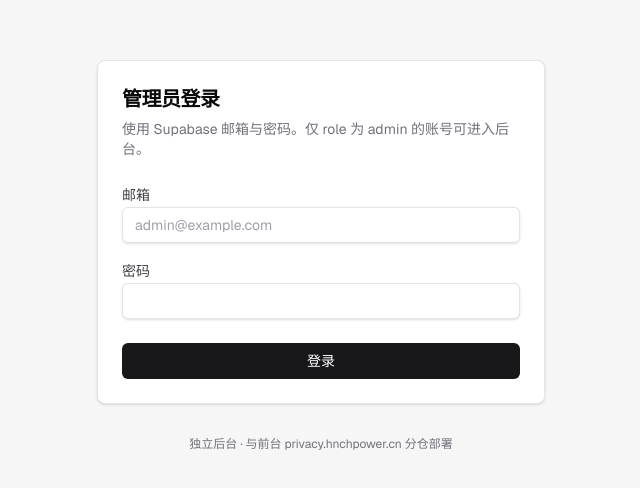
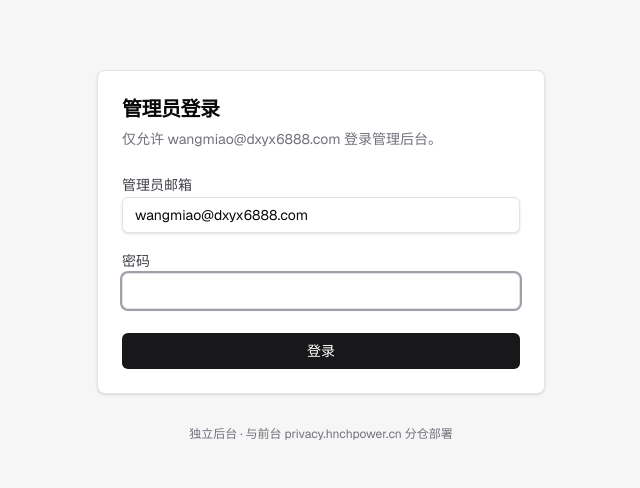
Before and after one commit to wangmiao033/privacy-admin.hnchpower.cn, a Next.js app: page /login in a window 1280 px wide. Shown: the part 144-632 px from the top of the page, without its empty margins (319-959 px from the left). Built offline with nearby package versions, Linux system fonts and the light colour scheme.

Commit message:
后台登录页锁定指定管理员账号

```diff
--- a/src/components/login-form.tsx
+++ b/src/components/login-form.tsx
@@ -15,12 +15,13 @@ import {
   CardTitle,
 } from "@/components/ui/card";
 
+const ALLOWED_ADMIN_EMAIL = "wangmiao@dxyx6888.com";
+
 export function LoginForm() {
   const router = useRouter();
   const searchParams = useSearchParams();
   const nextPath = searchParams.get("next") || "/dashboard";
 
-  const [email, setEmail] = useState("");
   const [password, setPassword] = useState("");
   const [error, setError] = useState<string | null>(null);
   const [loading, setLoading] = useState(false);
@@ -31,8 +32,8 @@ export function LoginForm() {
     setLoading(true);
     try {
       const supabase = createClient();
-      const { error: signErr } = await supabase.auth.signInWithPassword({
-        email: email.trim(),
+      const { data, error: signErr } = await supabase.auth.signInWithPassword({
+        email: ALLOWED_ADMIN_EMAIL,
         password,
       });
       if (signErr) {
@@ -40,6 +41,15 @@ export function LoginForm() {
         setLoading(false);
         return;
       }
+
+      const signedInEmail = String(data.user?.email || "").trim().toLowerCase();
+      if (signedInEmail !== ALLOWED_ADMIN_EMAIL) {
+        await supabase.auth.signOut();
+        setError("该账号无权进入管理后台。");
+        setLoading(false);
+        return;
+      }
+
       router.refresh();
       router.push(nextPath.startsWith("/") ? nextPath : "/dashboard");
     } catch (err) {
@@ -53,7 +63,7 @@ export function LoginForm() {
       <CardHeader>
         <CardTitle className="text-xl">管理员登录</CardTitle>
         <CardDescription>
-          使用 Supabase 邮箱与密码。仅 role 为 admin 的账号可进入后台。
+          仅允许 wangmiao@dxyx6888.com 登录管理后台。
         </CardDescription>
       </CardHeader>
       <form onSubmit={onSubmit}>
@@ -64,16 +74,14 @@ export function LoginForm() {
             </p>
           ) : null}
           <div className="space-y-2">
-            <Label htmlFor="email">邮箱</Label>
+            <Label htmlFor="email">管理员邮箱</Label>
             <Input
               id="email"
               name="email"
               type="email"
-              autoComplete="email"
-              required
-              value={email}
-              onChange={(e) => setEmail(e.target.value)}
-              placeholder="admin@example.com"
+              autoComplete="username"
+              readOnly
+              value={ALLOWED_ADMIN_EMAIL}
             />
           </div>
           <div className="space-y-2">
@@ -86,6 +94,7 @@ export function LoginForm() {
               required
               value={password}
               onChange={(e) => setPassword(e.target.value)}
+              autoFocus
             />
           </div>
         </CardContent>
```
